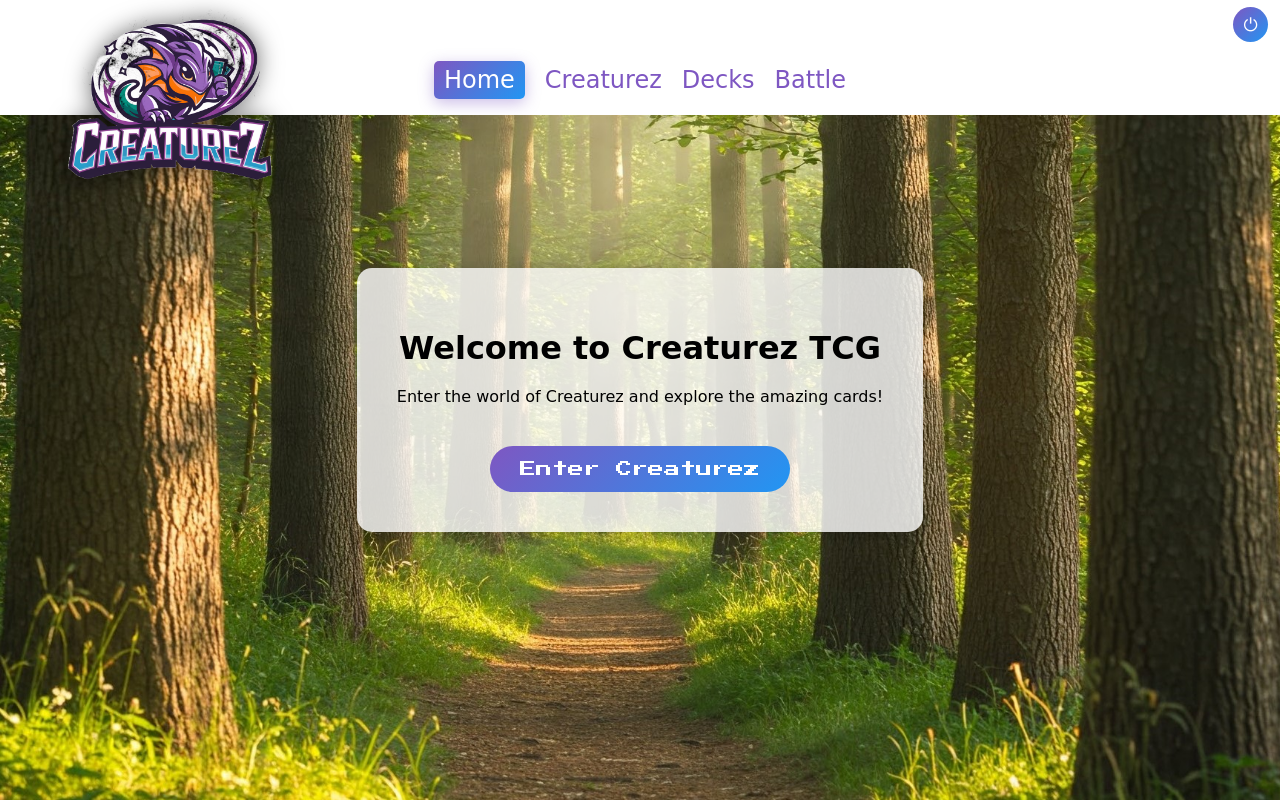
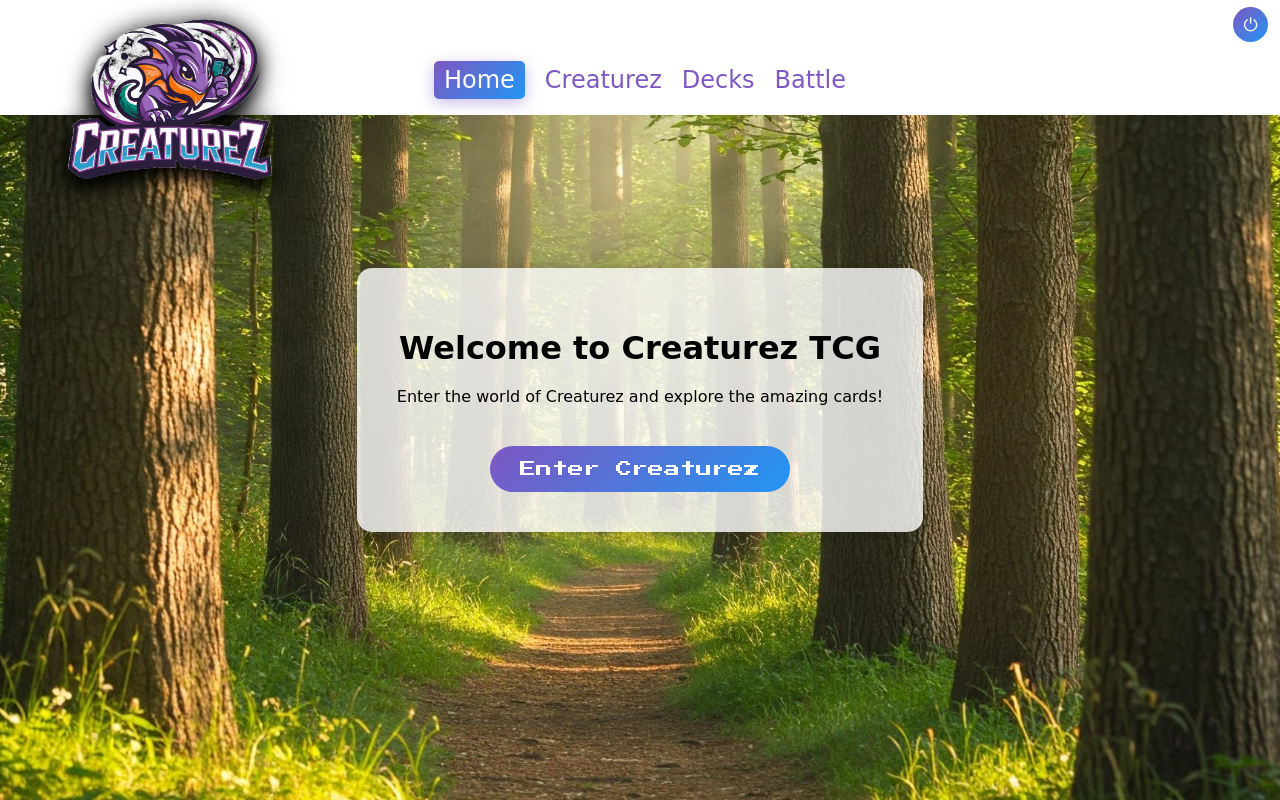
Before and after one commit to BenApisa/Creaturez, a website: page public/pages/index.html in a window 1280 px wide. Drawn offline with Linux system fonts and the light colour scheme.

Commit message:
Fix logo border x2

```diff
--- a/public/css/styles.css
+++ b/public/css/styles.css
@@ -85,7 +85,9 @@ header .logo {
     max-height: none; /* Remove max-height restriction */
     object-fit: contain;
     margin-top: -52px; /* Adjust this value to position the logo correctly */
-    filter: drop-shadow(0 0 12px rgba(0, 0, 0, 0.6)); /* Increased shadow size and opacity */
+    filter:
+        drop-shadow(0 0 12px rgba(0, 0, 0, 0.6))
+        drop-shadow(0 10px 8px rgba(0, 0, 0, 0.9)); /* Added bottom shadow */
 }
 
 button.mode-toggle {
```
